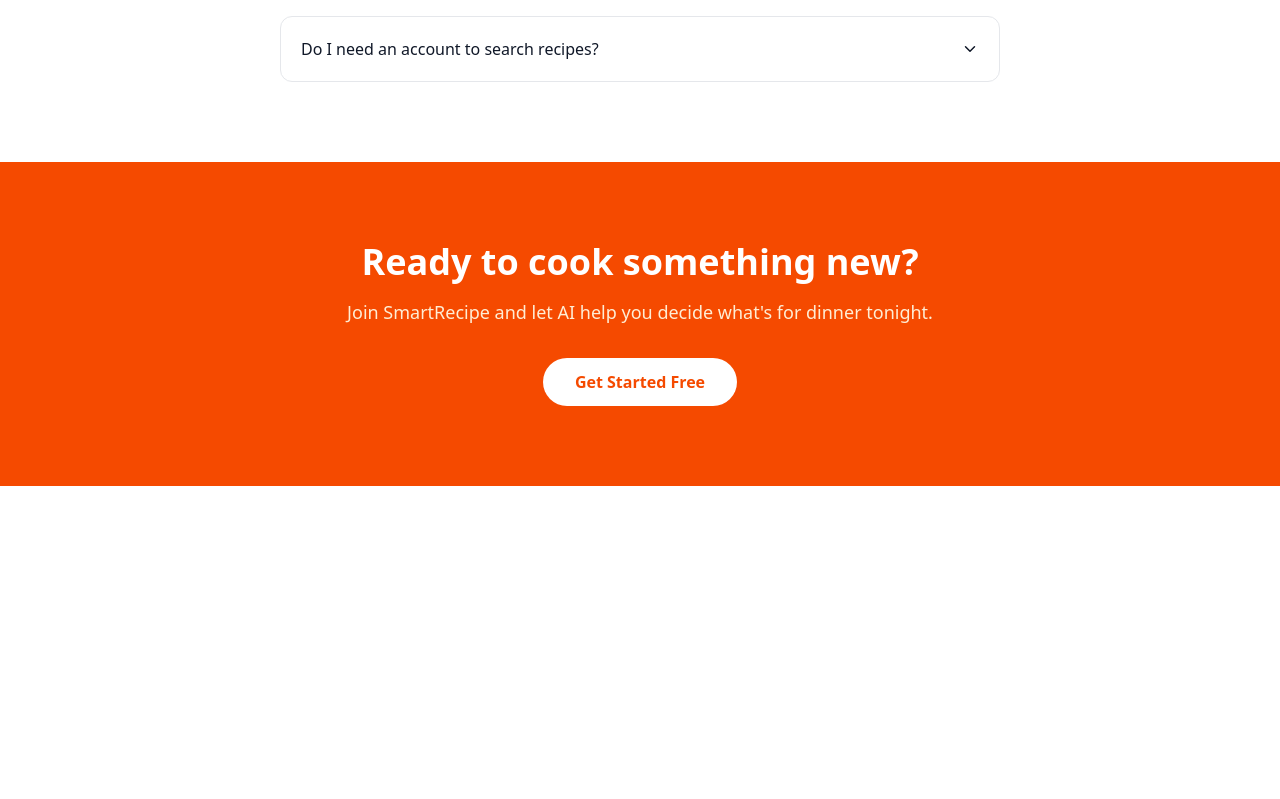
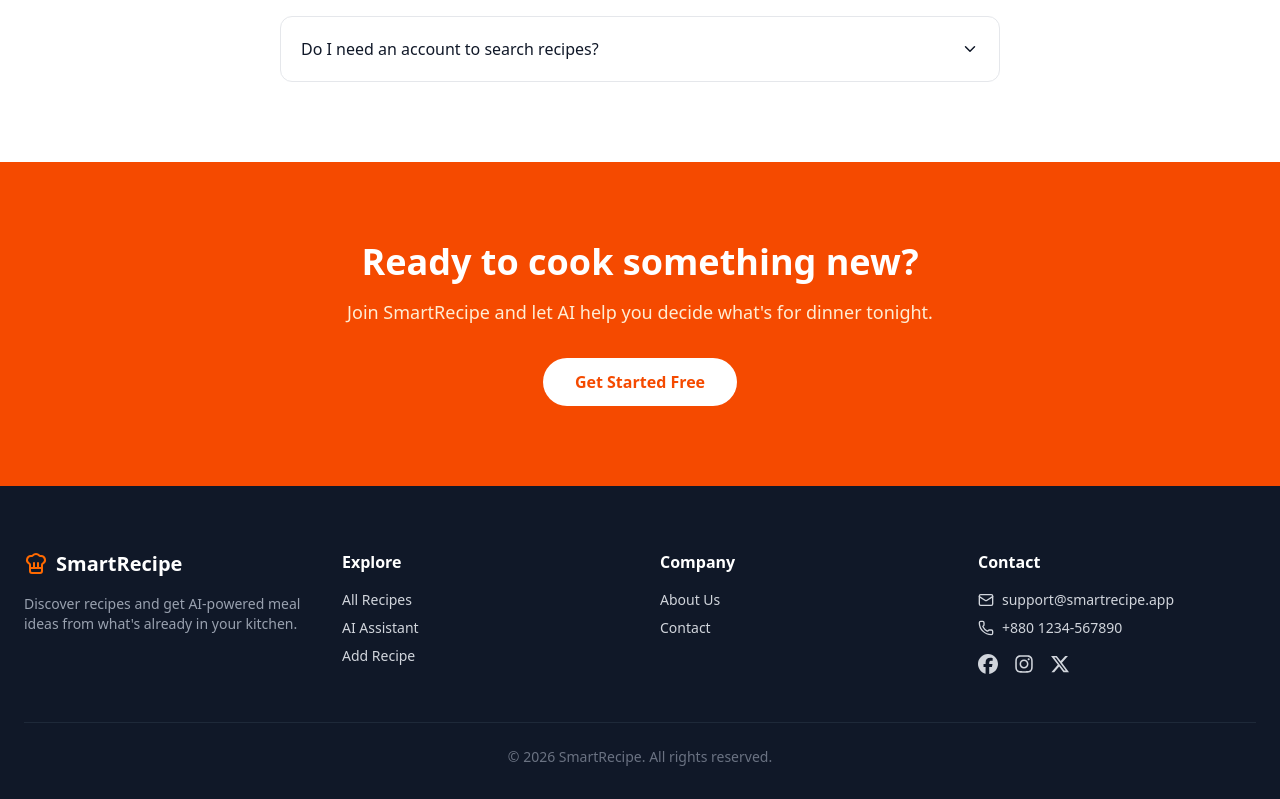
Before and after one commit to Rabiul-Sujon/smart-recipe-frontend, a Next.js app: page / in a window 1280 px wide. Shown: the part 2822-3621 px from the top of the page. Before the commit the page ends 3308 px from the top, so only its background shows below. Built offline with nearby package versions, Linux system fonts and the light colour scheme.

Commit message:
Add Footer with brand social icons, complete landing page

```diff
--- a/package.json
+++ b/package.json
@@ -16,6 +16,7 @@
     "next": "16.2.10",
     "react": "19.2.4",
     "react-dom": "19.2.4",
+    "react-icons": "^5.7.0",
     "recharts": "^3.10.0"
   },
   "devDependencies": {
--- a/src/app/page.tsx
+++ b/src/app/page.tsx
@@ -6,6 +6,7 @@
 import Testimonials from "@/components/layout/Testimonials";
 import FAQ from "@/components/layout/FAQ";
 import CTA from "@/components/layout/CTA";
+import Footer from "@/components/layout/Footer";
 
 
 export default function Home() {
@@ -19,6 +20,7 @@
       <Testimonials />
       <FAQ />
       <CTA />
+      <Footer />
 
     </main>
   );
--- /dev/null
+++ b/src/components/layout/Footer.tsx
@@ -0,0 +1,65 @@
+import Link from "next/link";
+import { ChefHat, Mail, Phone } from "lucide-react";
+import { FaFacebook, FaInstagram, FaXTwitter } from "react-icons/fa6";
+
+export default function Footer() {
+  return (
+    <footer className="bg-gray-900 text-gray-300 pt-16 pb-8 px-6">
+      <div className="max-w-7xl mx-auto grid grid-cols-1 md:grid-cols-4 gap-10 mb-12">
+        <div>
+          <div className="flex items-center gap-2 text-xl font-bold text-white mb-4">
+            <ChefHat size={24} className="text-orange-500" />
+            SmartRecipe
+          </div>
+          <p className="text-sm text-gray-400">
+            Discover recipes and get AI-powered meal ideas from what's already in your kitchen.
+          </p>
+        </div>
+
+        <div>
+          <h4 className="text-white font-semibold mb-4">Explore</h4>
+          <ul className="space-y-2 text-sm">
+            <li><Link href="/explore" className="hover:text-orange-500">All Recipes</Link></li>
+            <li><Link href="/ai-chat" className="hover:text-orange-500">AI Assistant</Link></li>
+            <li><Link href="/items/add" className="hover:text-orange-500">Add Recipe</Link></li>
+          </ul>
+        </div>
+
+        <div>
+          <h4 className="text-white font-semibold mb-4">Company</h4>
+          <ul className="space-y-2 text-sm">
+            <li><Link href="/about" className="hover:text-orange-500">About Us</Link></li>
+            <li><Link href="/contact" className="hover:text-orange-500">Contact</Link></li>
+          </ul>
+        </div>
+
+        <div>
+          <h4 className="text-white font-semibold mb-4">Contact</h4>
+          <ul className="space-y-2 text-sm">
+            <li className="flex items-center gap-2">
+              <Mail size={16} /> support@smartrecipe.app
+            </li>
+            <li className="flex items-center gap-2">
+              <Phone size={16} /> +880 1234-567890
+            </li>
+          </ul>
+<div className="flex gap-4 mt-4">
+  <a href="https://facebook.com" target="_blank" rel="noopener noreferrer" className="hover:text-orange-500">
+    <FaFacebook size={20} />
+  </a>
+  <a href="https://instagram.com" target="_blank" rel="noopener noreferrer" className="hover:text-orange-500">
+    <FaInstagram size={20} />
+  </a>
+  <a href="https://twitter.com" target="_blank" rel="noopener noreferrer" className="hover:text-orange-500">
+    <FaXTwitter size={20} />
+  </a>
+</div>
+        </div>
+      </div>
+
+      <div className="border-t border-gray-800 pt-6 text-center text-sm text-gray-500">
+        © {new Date().getFullYear()} SmartRecipe. All rights reserved.
+      </div>
+    </footer>
+  );
+}
```
Also changed, not shown: 1 other file (tests, documents, lock files or other folders).
